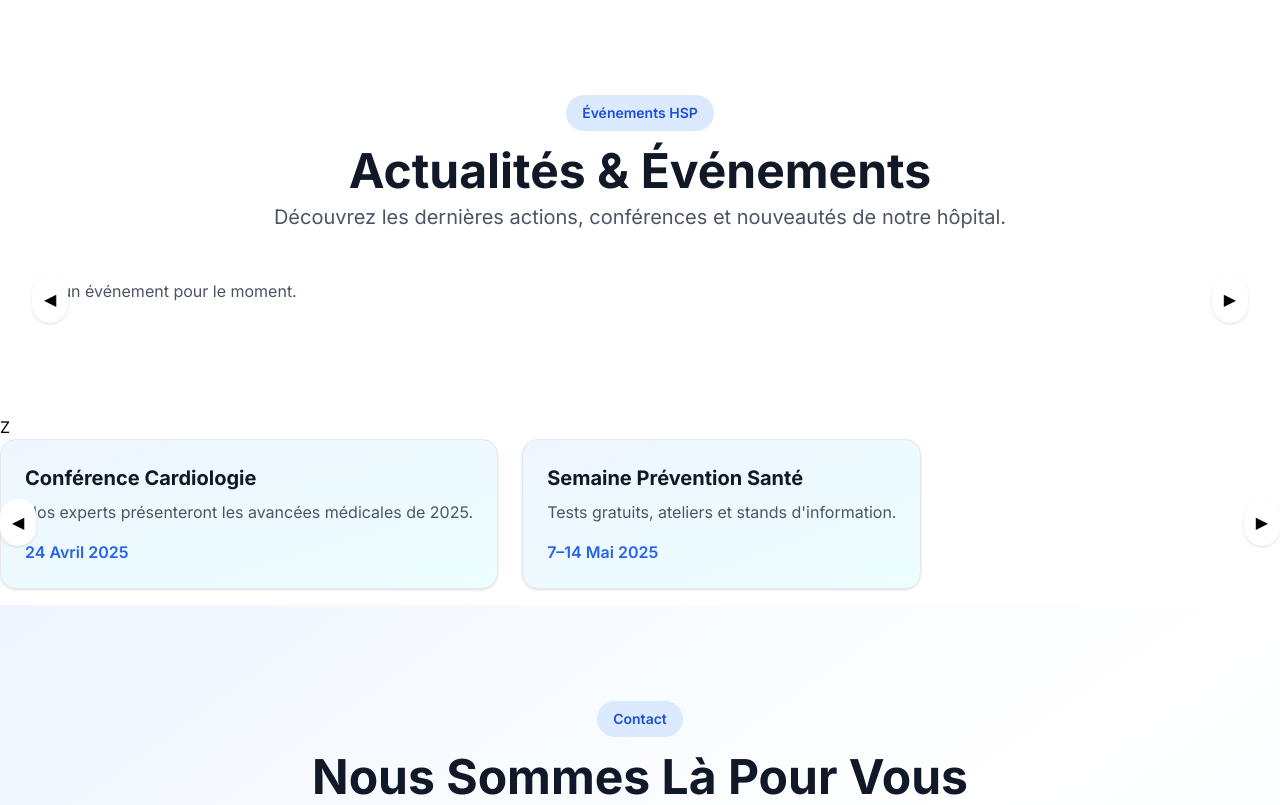
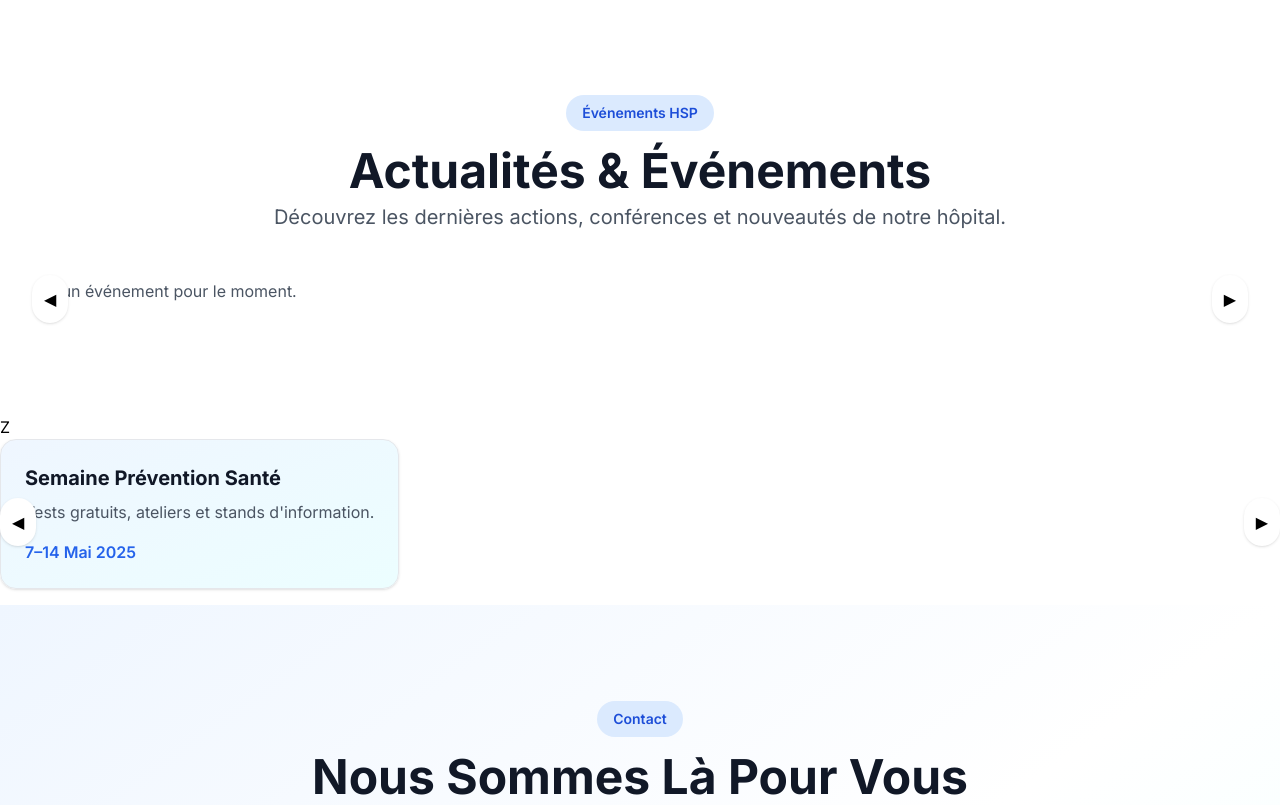
Before and after one commit to Miavoudila-Ivann/hsp, a PHP site: page /hsp/ in a window 1280 px wide. Shown: the part 3716-4521 px from the top of the page. Run offline with PHP 8.4, Linux system fonts and the light colour scheme; data that the repository does not hold is empty; some libraries are stand-ins or nearby versions.

Commit message:
Supression de l'event 2

```diff
--- a/index.php
+++ b/index.php
@@ -469,14 +469,7 @@ Z
 
 
 
-                <!-- ÉVÉNEMENT 2 -->
-                <div class="min-w-[320px] snap-center bg-gradient-to-br from-blue-50 to-cyan-50 border rounded-2xl p-6 shadow hover:shadow-xl transition-all duration-300">
-                    <h3 class="text-xl font-bold text-gray-900 mb-2">Conférence Cardiologie</h3>
-                    <p class="text-gray-600 mb-4">
-                        Nos experts présenteront les avancées médicales de 2025.
-                    </p>
-                    <div class="text-blue-600 font-semibold">24 Avril 2025</div>
-                </div>
+
 
                 <!-- ÉVÉNEMENT 3 -->
                 <div class="min-w-[320px] snap-center bg-gradient-to-br from-blue-50 to-cyan-50 border rounded-2xl p-6 shadow hover:shadow-xl transition-all duration-300">
```
